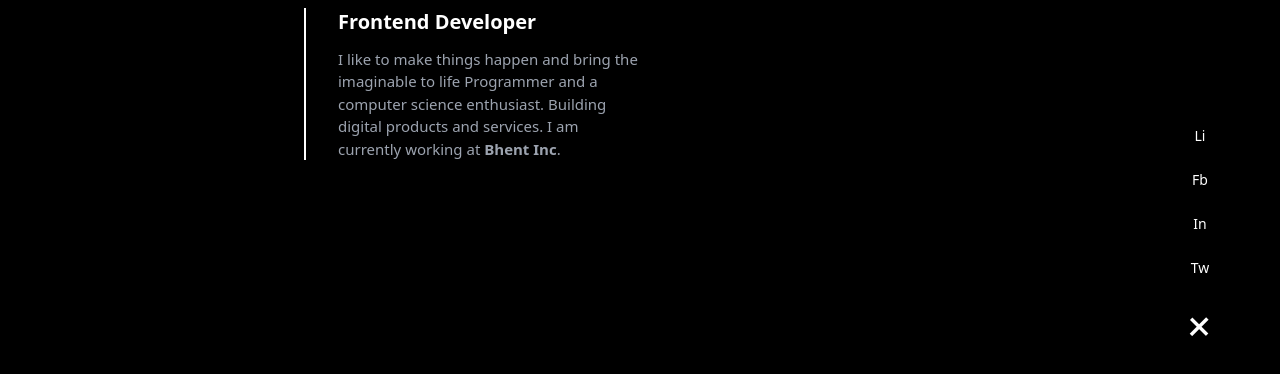
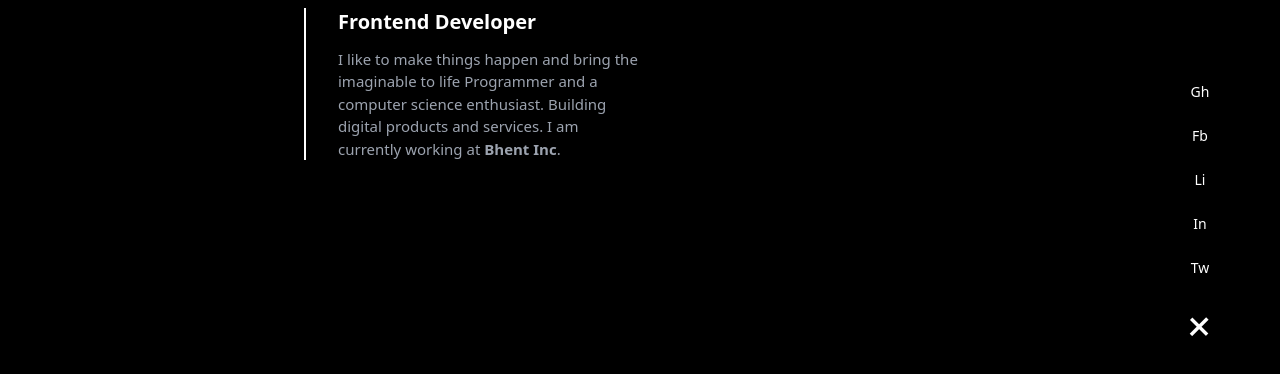
Before and after one commit to Avrel-Owona/myPortfolio, a Next.js app: page / in a window 1280 px wide. Shown: the part 418-792 px from the top of the page. Built offline with nearby package versions, Linux system fonts and the light colour scheme.

Commit message:
Adding links and aligning

```diff
--- a/app/components/SideBar.tsx
+++ b/app/components/SideBar.tsx
@@ -1,9 +1,11 @@
 import React, { useState, useRef, useEffect } from "react";
 import { Power3, TweenMax } from "gsap";
+import Link from "next/link";
 
 const SideBar = () => {
   let item = useRef(null);
   let insta = useRef(null);
+  let gitHub = useRef(null);
   let face = useRef(null);
   let linked = useRef(null);
   console.log(item);
@@ -13,69 +15,93 @@ const SideBar = () => {
 
   useEffect(() => {
     console.log("item", item);
-    TweenMax.to(item, 0.2, {
+    TweenMax.to(gitHub, 0.2, {
       opacity: 1,
       y: 0,
       ease: Power3.easeOut,
+    });
+    TweenMax.to(face, 0.2, {
+      opacity: 1,
+      y: 0,
+      ease: Power3.easeOut,
+      delay: 0.3,
+    });
+    TweenMax.to(linked, 0.2, {
+      opacity: 1,
+      y: 0,
+      ease: Power3.easeOut,
+      delay: 0.6,
     });
     TweenMax.to(insta, 0.2, {
       opacity: 1,
       y: 0,
       ease: Power3.easeOut,
-      delay: 0.3,
+      delay: 0.9,
     });
-    TweenMax.to(face, 0.2, {
+    TweenMax.to(item, 0.2, {
       opacity: 1,
       y: 0,
       ease: Power3.easeOut,
-      delay: 0.6,
-    });
-    TweenMax.to(linked, 0.2, {
-      opacity: 1,
-      y: 0,
-      ease: Power3.easeOut,
-      delay: 0.9,
+      delay: 1.3,
     });
   }, []);
   const [isChecked, setIsChecked] = useState(true);
   console.log(isChecked);
   return (
-    <div className="right-3 sm:right-14 bottom-3 sm:bottom-8 absolute flex flex-col items-center">
+    <div className="right-3 sm:right-14 bottom-3 sm:bottom-8 absolute flex flex-col items-center z-30">
       <div>
         <ul
           className={isChecked ? "flex flex-col items-center mb-3" : "hidden"}
         >
           <li
               ref={(el: any) => {
-              linked = el;
+                gitHub = el;
               }}
-            className="font-thin text-white text-xs sm:text-sm my-3 social"
+              className="font-thin text-white text-xs sm:text-sm my-3 social cursor-pointer"
           >
-            Li
+            <a href="https://github.com/Avrel-Owona">
+              Gh
+            </a>
           </li>
           <li
               ref={(el: any) => {
                 face = el;
               }}
-            className="font-thin text-white text-xs sm:text-sm my-3 social"
+              className="font-thin text-white text-xs sm:text-sm my-3 social cursor-pointer"
           >
+            <a href="https://www.facebook.com/profile.php?id=100017129581148">
               Fb
+            </a>
+          </li>
+          <li
+            ref={(el: any) => {
+              linked = el;
+            }}
+            className="font-thin text-white text-xs sm:text-sm my-3 social cursor-pointer"
+          >
+            <a href="https://www.linkedin.com/in/guy-owona-0a9371201/" className='cursor-pointer'>
+              Li
+            </a>
           </li>
           <li
             ref={(el: any) => {
               insta = el;
             }}
-            className="font-thin text-white text-xs sm:text-sm my-3 social"
+            className="font-thin text-white text-xs sm:text-sm my-3 social cursor-pointer"
           >
+            <a href="https://www.instagram.com/sosa_levrai/">
               In
+            </a>
           </li>
           <li
             ref={(el: any) => {
               item = el;
             }}
-            className="font-thin text-white text-xs sm:text-sm my-3 social"
+            className="font-thin text-white text-xs sm:text-sm my-3 social cursor-pointer"
           >
+            <a href="https://twitter.com/AvrelOwona">
               Tw
+            </a>
           </li>
         </ul>
       </div>
```
Lines whose indentation alone changed are shown as unchanged.
